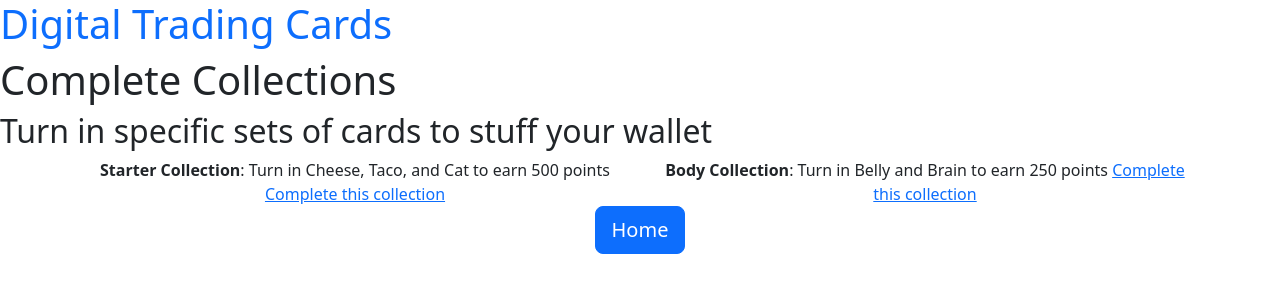
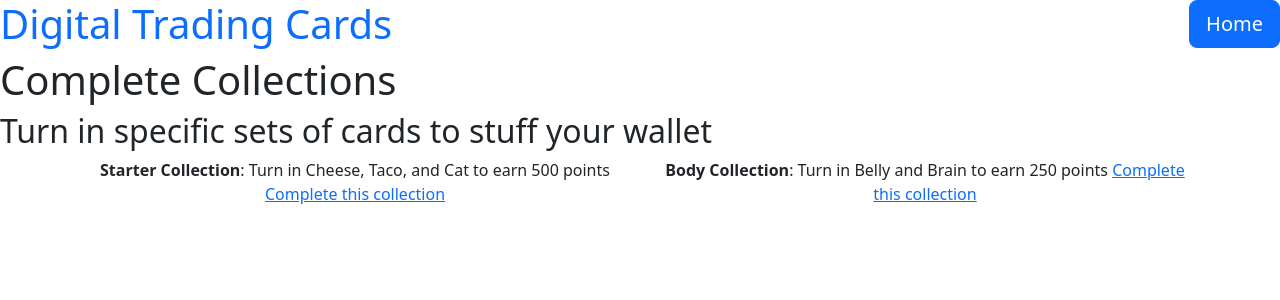
Before and after one commit to IWU-CS253/project-cards, a Flask app: page /collections in a window 1280 px wide. Shown: the top 300 px of the page. Run offline with Flask 2, Linux system fonts and the light colour scheme.

Commit message:
Moved home button from bottom middle of page to top right

```diff
--- a/templates/collections.html
+++ b/templates/collections.html
@@ -1,5 +1,11 @@
 {% extends "layout.html" %}
 {% block body %}
+
+<!----Used Boostrap page to help with position--->
+<div style="position: absolute; top: 0; right: 0; width: 100px; text-align:right;">
+    <a class="btn btn-primary btn-lg" href="{{ url_for('home') }}" role="button">Home</a>
+</div>
+
 <h1>Complete Collections</h1>
 <h2>Turn in specific sets of cards to stuff your wallet</h2>
 
@@ -13,15 +19,7 @@
             <b>Body Collection</b>: Turn in Belly and Brain to earn 250 points
             <a href = "{{ url_for('body_collection') }}">Complete this collection</a>
         </div>
-
     </div>
 </div>
 
-
-
-
-<div class="container text-center">
-  <a class="btn btn-primary btn-lg" href="{{ url_for('home') }}" role="button">Home</a>
-</div>
-
 {% endblock %}
```
Lines whose indentation alone changed are shown as unchanged.
